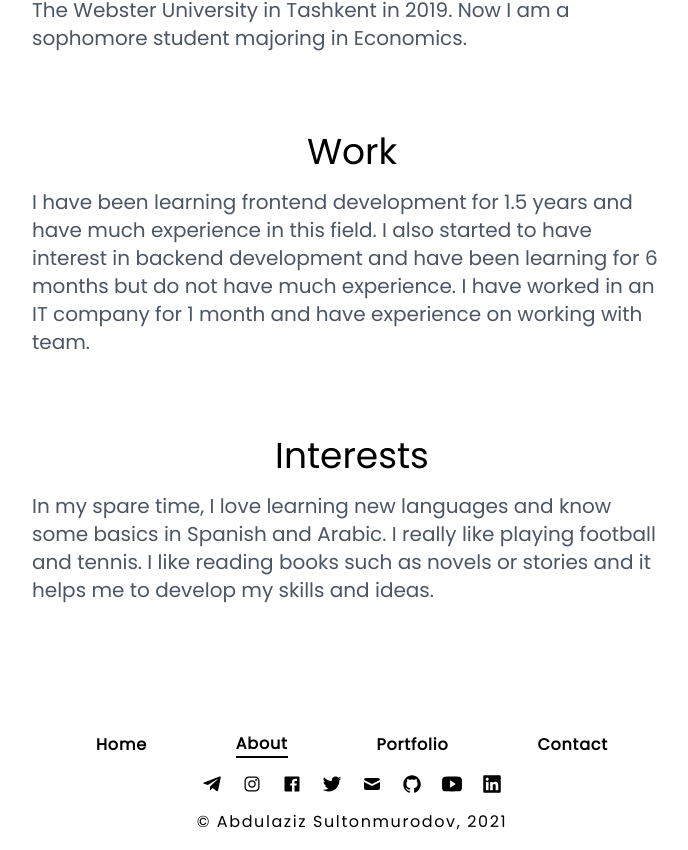
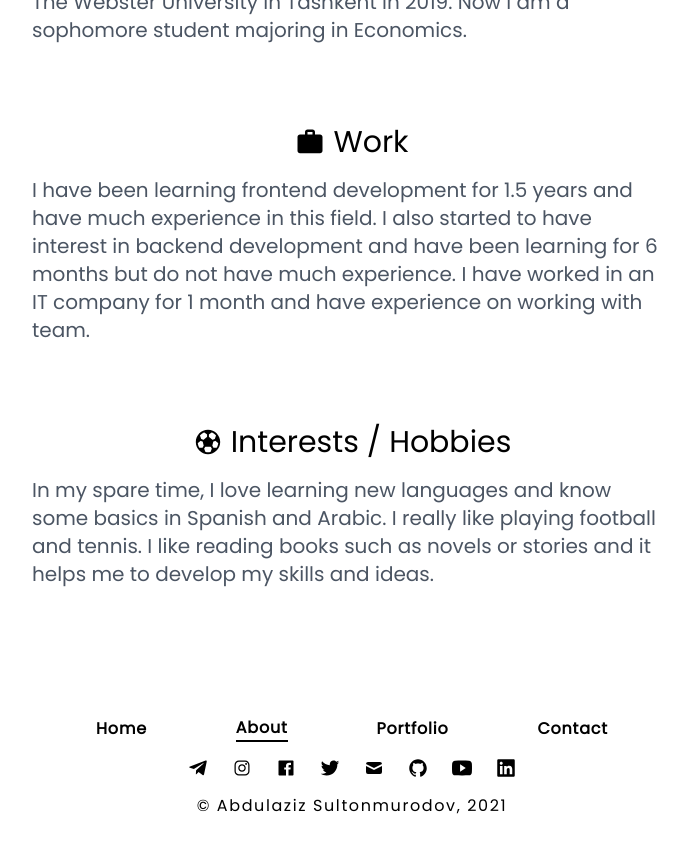
Before and after one commit to abdulaziz-sultonmurodov/my_official_personal_website, a React (Create React App) app: page /about in a window 1280 px wide. Shown: the part 600-1450 px from the top of the page, without its empty margins (288-976 px from the left). Built offline with nearby package versions, Linux system fonts and the light colour scheme.

Commit message:
about, contact page ready

```diff
--- a/src/components/Footer.jsx
+++ b/src/components/Footer.jsx
@@ -24,29 +24,29 @@ const Footer = () => {
             </ul>
             </div>
             <div className="flex flex-row justify-center items-center mt-8 lg:mt-4">
-                    <a target="_blank" rel="noreferrer" href="https://t.me/abdulaziz_sultonmurodov_channel">
+                    <a className="mx-2 sm:mx-3" target="_blank" rel="noreferrer" href="https://t.me/abdulaziz_sultonmurodov_channel">
                     <FaTelegramPlane className="h-5 w-5 cursor-pointer text-grey hover:text-primary hover:text-darkGrey" />
                     </a>
-                    <a target="_blank" rel="noreferrer" href="https://instagram.com/abdulaziz_sultonmurodov">
-                    <IoLogoInstagram className="ml-5 h-5 w-5 cursor-pointer text-grey hover:text-primary hover:text-darkGrey" />
+                    <a className="mx-2 sm:mx-3" target="_blank" rel="noreferrer" href="https://instagram.com/abdulaziz_sultonmurodov">
+                    <IoLogoInstagram className="h-5 w-5 cursor-pointer text-grey hover:text-primary hover:text-darkGrey" />
                     </a>
-                    <a target="_blank" rel="noreferrer" href="/">
-                    <IoLogoFacebook className="ml-5 h-5 w-5 cursor-pointer text-grey hover:text-primary hover:text-darkGrey" />
+                    <a className="mx-2 sm:mx-3" target="_blank" rel="noreferrer" href="/">
+                    <IoLogoFacebook className="h-5 w-5 cursor-pointer text-grey hover:text-primary hover:text-darkGrey" />
                     </a>
-                    <a target="_blank" rel="noreferrer" href="/">
-                    <IoLogoTwitter className="ml-5 h-5 w-5 cursor-pointer text-grey hover:text-primary hover:text-darkGrey" />
+                    <a className="mx-2 sm:mx-3" target="_blank" rel="noreferrer" href="/">
+                    <IoLogoTwitter className="h-5 w-5 cursor-pointer text-grey hover:text-primary hover:text-darkGrey" />
                     </a>
-                    <a target="_blank" rel="noreferrer" href="https://linkedin.com/in/abdulaziz-sultonmurodov">
-                    <HiMail className="ml-5 h-5 w-5 cursor-pointer text-grey hover:text-primary hover:text-darkGrey" />
+                    <a className="mx-2 sm:mx-3" target="_blank" rel="noreferrer" href="https://linkedin.com/in/abdulaziz-sultonmurodov">
+                    <HiMail className="h-5 w-5 cursor-pointer text-grey hover:text-primary hover:text-darkGrey" />
                     </a>
-                    <a target="_blank" rel="noreferrer" href="https://github.com/abdulaziz-sultonmurodov">
-                    <IoLogoGithub className="ml-5 h-5 w-5 cursor-pointer text-grey hover:text-primary hover:text-darkGrey" />
+                    <a className="mx-2 sm:mx-3" target="_blank" rel="noreferrer" href="https://github.com/abdulaziz-sultonmurodov">
+                    <IoLogoGithub className="h-5 w-5 cursor-pointer text-grey hover:text-primary hover:text-darkGrey" />
                     </a>
-                    <a target="_blank" rel="noreferrer" href="https://www.youtube.com/channel/UCvxU7y9hQcdvXPcub6F5EPQ">
-                    <IoLogoYoutube className="ml-5 h-5 w-5 cursor-pointer text-grey hover:text-primary hover:text-darkGrey" />
+                    <a className="mx-2 sm:mx-3" target="_blank" rel="noreferrer" href="https://www.youtube.com/channel/UCvxU7y9hQcdvXPcub6F5EPQ">
+                    <IoLogoYoutube className="h-5 w-5 cursor-pointer text-grey hover:text-primary hover:text-darkGrey" />
                     </a>
-                    <a target="_blank" rel="noreferrer" href="https://linkedin.com/in/abdulaziz-sultonmurodov">
-                    <FaLinkedin className="ml-5 h-5 w-5 cursor-pointer text-grey hover:text-primary hover:text-darkGrey" />
+                    <a className="mx-2 sm:mx-3" target="_blank" rel="noreferrer" href="https://linkedin.com/in/abdulaziz-sultonmurodov">
+                    <FaLinkedin className="h-5 w-5 cursor-pointer text-grey hover:text-primary hover:text-darkGrey" />
                     </a>
                 </div>
             <div className="text-center my-4">
--- a/src/pages/AboutPage.js
+++ b/src/pages/AboutPage.js
@@ -1,4 +1,7 @@
 import React from "react";
+import { IoIosSchool } from "react-icons/io";
+import { IoFootball, IoPerson } from "react-icons/io5";
+import { MdWork } from "react-icons/md";
 import Footer from "../components/Footer";
 import Header from "../components/Header";
 import Sidebar from "../components/Sidebar";
@@ -70,7 +73,9 @@ const AboutPage = () => {
       </nav> */}
       <main className="flex flex-col justify-center w-full px-6 sm:px-8 md:px-10 lg:px-0 lg:w-1/2 items-center mx-auto py-24">
         <div>
-          <h1 className="text-4xl text-darkGrey text-center">Bio</h1>
+          <h1 className="flex flex-row items-center justify-center text-3xl text-darkGrey">
+            <IoPerson className="mr-2 hover:text-primary cursor-pointer" /> Bio
+          </h1>
           <p className="text-gray-600 text-xl mt-4">
             My full name is Abdulaziz Sultonmurodov Akmalovich and I am 19. I
             was born and live in Tashkent. I am an easy-going and talkative
@@ -81,7 +86,8 @@ const AboutPage = () => {
           </p>
         </div>
         <div>
-          <h1 className="text-4xl text-darkGrey text-center mt-20">
+          <h1 className="flex flex-row items-center justify-center text-3xl text-darkGrey text-center mt-20">
+            <IoIosSchool className="mr-2 hover:text-primary cursor-pointer" />{" "}
             Education
           </h1>
           <p className="text-gray-600 text-xl mt-4">
@@ -95,7 +101,9 @@ const AboutPage = () => {
           </p>
         </div>
         <div>
-          <h1 className="text-4xl text-darkGrey text-center mt-20">Work</h1>
+          <h1 className="flex flex-row items-center justify-center text-3xl text-darkGrey text-center mt-20">
+            <MdWork className="mr-2 hover:text-primary cursor-pointer" /> Work
+          </h1>
           <p className="text-gray-600 text-xl mt-4">
             I have been learning frontend development for 1.5 years and have
             much experience in this field. I also started to have interest in
@@ -105,8 +113,9 @@ const AboutPage = () => {
           </p>
         </div>
         <div>
-          <h1 className="text-4xl text-darkGrey text-center mt-20">
-            Interests
+          <h1 className="flex flex-row items-center justify-center text-3xl text-darkGrey text-center mt-20">
+            <IoFootball className="mr-2 hover:text-primary cursor-pointer" />{" "}
+            Interests / Hobbies
           </h1>
           <p className="text-gray-600 text-xl mt-4">
             In my spare time, I love learning new languages and know some basics
--- a/src/pages/ContactPage.js
+++ b/src/pages/ContactPage.js
@@ -10,7 +10,8 @@ const ContactPage = () => {
     <>
       <Header />
       <Sidebar />
-      <main className="flex flex-col justify-center items-center w-full pt-36">
+      <main className="flex flex-col justify-center items-center w-full pt-32">
+        <h1 className="text-darkGrey text-4xl mb-6">Contact</h1>
         <p className="text-lightGrey tracking-wider leading-9 text-sm sm:text-2xl">
           <span className="text-lightGrey">if</span> (
           <span className="text-primary">Telegram</span>) {"{"}
@@ -33,9 +34,11 @@ const ContactPage = () => {
             abdulazizsultonmurodov.dev@gmail.com;
           </span>
           <br />
-          {"};"} <span className="text-lightGrey font-bold">else</span> {"{"}
+          {"};"} <span className="text-lightGrey">else</span> {"{"}
           <br />
-          <span className="ml-6 text-darkGrey">Submit the form below;</span>
+          <span className="ml-6 text-darkGrey font-bold">
+            Submit the form below;
+          </span>
           <br />
           {"};"}
         </p>
@@ -54,7 +57,9 @@ const ContactPage = () => {
             <div className="hidden lg:flex">
               <RiMailSendLine className="w-80 h-80 text-grey hover:text-primary cursor-pointer" />
             </div>
+
             <form className="flex flex-col w-64 lg:ml-48">
+              <h2 className="text-center">Ask me your questions!</h2>
               <input
                 className="bg-gray-300 py-2 px-4 rounded-2xl focus:outline-none focus:ring-2 focus:bg-white focus:ring-black mt-4"
                 type="text"
```
